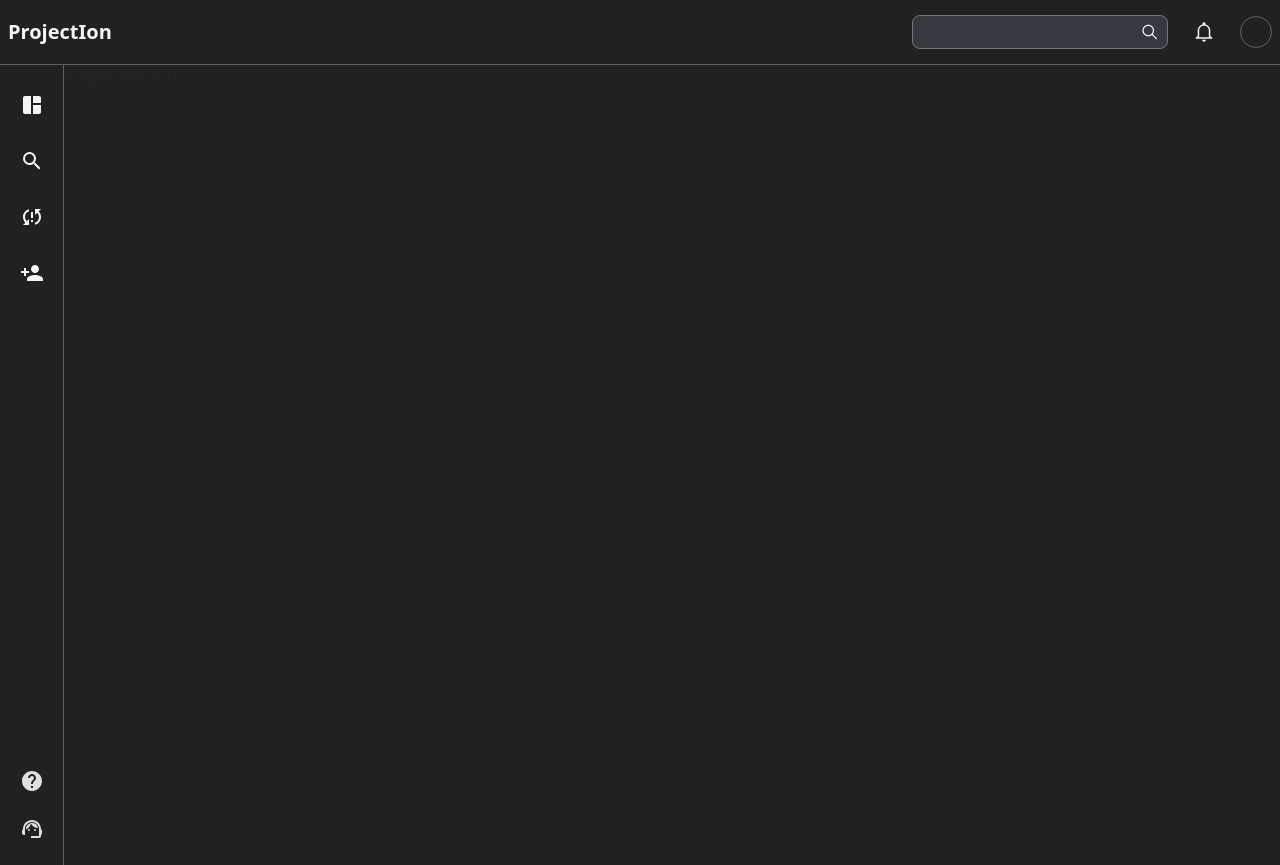
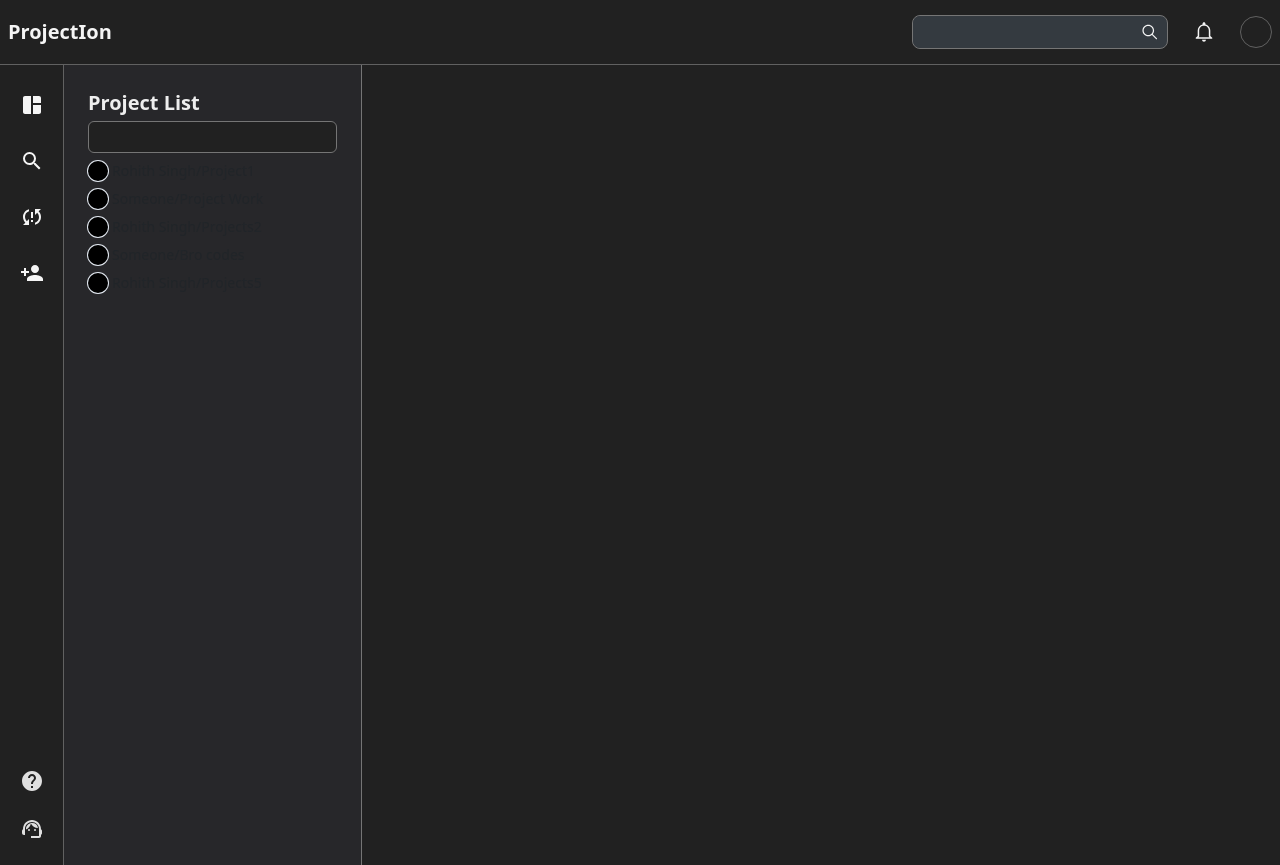
Before and after one commit to RohittCodes/project-ion, a React (Vite) app: page /projects in a window 1280 px wide. Built offline with nearby package versions, Linux system fonts and the light colour scheme.

Commit message:
Added some files

```diff
--- a/src/App.jsx
+++ b/src/App.jsx
@@ -10,6 +10,7 @@ import HomePage from "./pages/HomePage";
 import Login from "./pages/Login";
 import { Protected } from "./ProtectedRoute";
 import ProfilePage from "./pages/ProfilePage";
+import ProfileProjects from "./components/ProfileProjects";
 
 function App() {
   return (
@@ -52,6 +53,7 @@ function App() {
               </Protected>
             }
           />
+          <Route path="/projects" element={<ProfileProjects />} />
           <Route path="*" element={<PageNotFound />} />
         </Routes>
       </div>
--- /dev/null
+++ b/src/components/HomeSection.jsx
@@ -0,0 +1,11 @@
+import React from "react";
+
+const HomeSection = () => {
+  return (
+    <div>
+      <p>Something</p>
+    </div>
+  );
+};
+
+export default HomeSection;
--- /dev/null
+++ b/src/components/ProfileProjects.jsx
@@ -0,0 +1,67 @@
+import React from "react";
+import { NavLink } from "react-router-dom";
+
+const ProfileProjects = () => {
+  const user = [
+    {
+      name: "Rohith Singh",
+      projects: [
+        "Project1",
+        "Projects2",
+        "Projects3",
+        "Projects4",
+        "Projects5",
+      ],
+    },
+    {
+      name: "Someone",
+      projects: ["Bro codes", "Project Work"],
+    },
+  ];
+  return (
+    <div className="flex sticky bg-zinc-800 h-screen border-r-[1px] border-border-secondary">
+      <div className="flex flex-col w-full mx-4 my-6 gap-2">
+        <div>
+          <div className="mb-1 text-xl text-text-secondary font-bold">
+            Project List
+          </div>
+          <input className="w-full h-8 p-2 rounded-md bg-background-main border-border-secondary border-[0.1rem] focus:outline-none text-text-primary" />
+        </div>
+        <div className="flex flex-col gap-2">
+          <p className="flex text-base gap-1 items-center">
+            <div className="bg-black w-5 h-5 rounded-full ring-[1px] ring-slate-200" />
+            <NavLink to={``} className="text-sm hover:underline">
+              {user[0].name}/{user[0].projects[0]}
+            </NavLink>
+          </p>
+          <p className="flex text-base gap-1 items-center">
+            <div className="bg-black w-5 h-5 rounded-full ring-[1px] ring-slate-200" />
+            <NavLink className="text-sm hover:underline">
+              {user[1].name}/{user[1].projects[1]}
+            </NavLink>
+          </p>
+          <p className="flex text-base gap-1 items-center">
+            <div className="bg-black w-5 h-5 rounded-full ring-[1px] ring-slate-200" />
+            <NavLink className="text-sm hover:underline">
+              {user[0].name}/{user[0].projects[1]}
+            </NavLink>
+          </p>
+          <p className="flex text-base gap-1 items-center">
+            <div className="bg-black w-5 h-5 rounded-full ring-[1px] ring-slate-200" />
+            <NavLink className="text-sm hover:underline">
+              {user[1].name}/{user[1].projects[0]}
+            </NavLink>
+          </p>
+          <p className="flex text-base gap-1 items-center">
+            <div className="bg-black w-5 h-5 rounded-full ring-[1px] ring-slate-200" />
+            <NavLink className="text-sm hover:underline">
+              {user[0].name}/{user[0].projects[4]}
+            </NavLink>
+          </p>
+        </div>
+      </div>
+    </div>
+  );
+};
+
+export default ProfileProjects;
--- a/src/components/admin-components/SearchBar.jsx
+++ b/src/components/admin-components/SearchBar.jsx
@@ -57,7 +57,7 @@ const SearchBar = () => {
       )}
       <IoIosSearch className="text-3xl pr-2 font-bold cursor-pointer" />
       {searchBarActive && (
-        <div className="origin-top-right absolute right-20 top-[48px] mt-2 mr-2 w-64 rounded-lg shadow-lg bg-white ring-1 ring-black ring-opacity-5">
+        <div className="origin-top-right absolute right-24 top-[48px] mt-2 mr-2 w-64 rounded-lg shadow-lg bg-white ring-1 ring-black ring-opacity-5">
           <SearchResultsList results={results} />
         </div>
       )}
--- a/src/pages/HomePage/index.jsx
+++ b/src/pages/HomePage/index.jsx
@@ -1,7 +1,18 @@
 import React from "react";
+import ProfileProjects from "../../components/ProfileProjects";
+import HomeSection from "../../components/HomeSection";
 
 const index = () => {
-  return <div>HomePage</div>;
+  return (
+    <div className="flex flex-row w-full text-text-secondary">
+      <div className="w-72">
+        <ProfileProjects />
+      </div>
+      <div className="w-full h-full flex flex-col px-4 py-2">
+        <HomeSection />
+      </div>
+    </div>
+  );
 };
 
 export default index;
```
